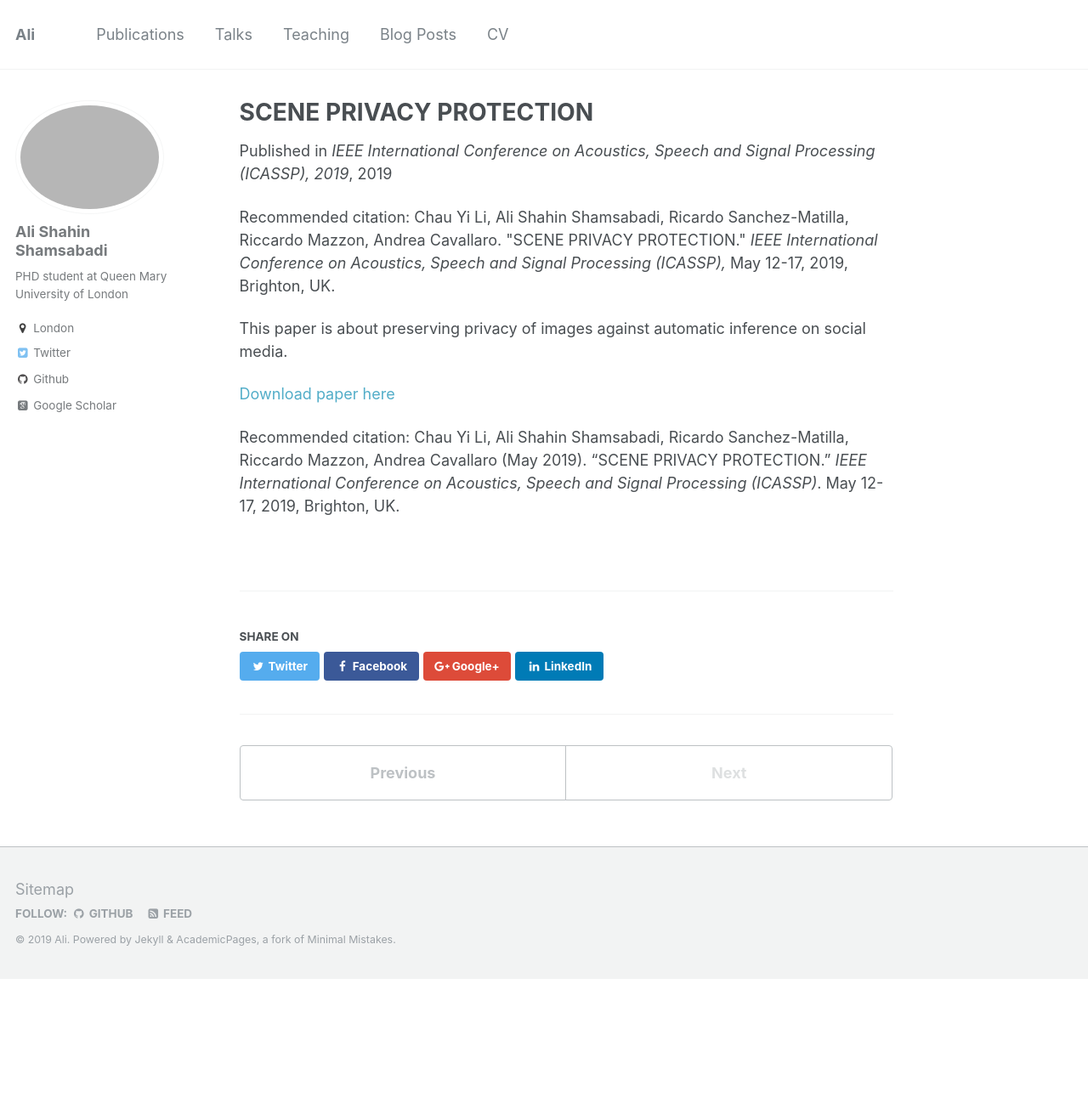
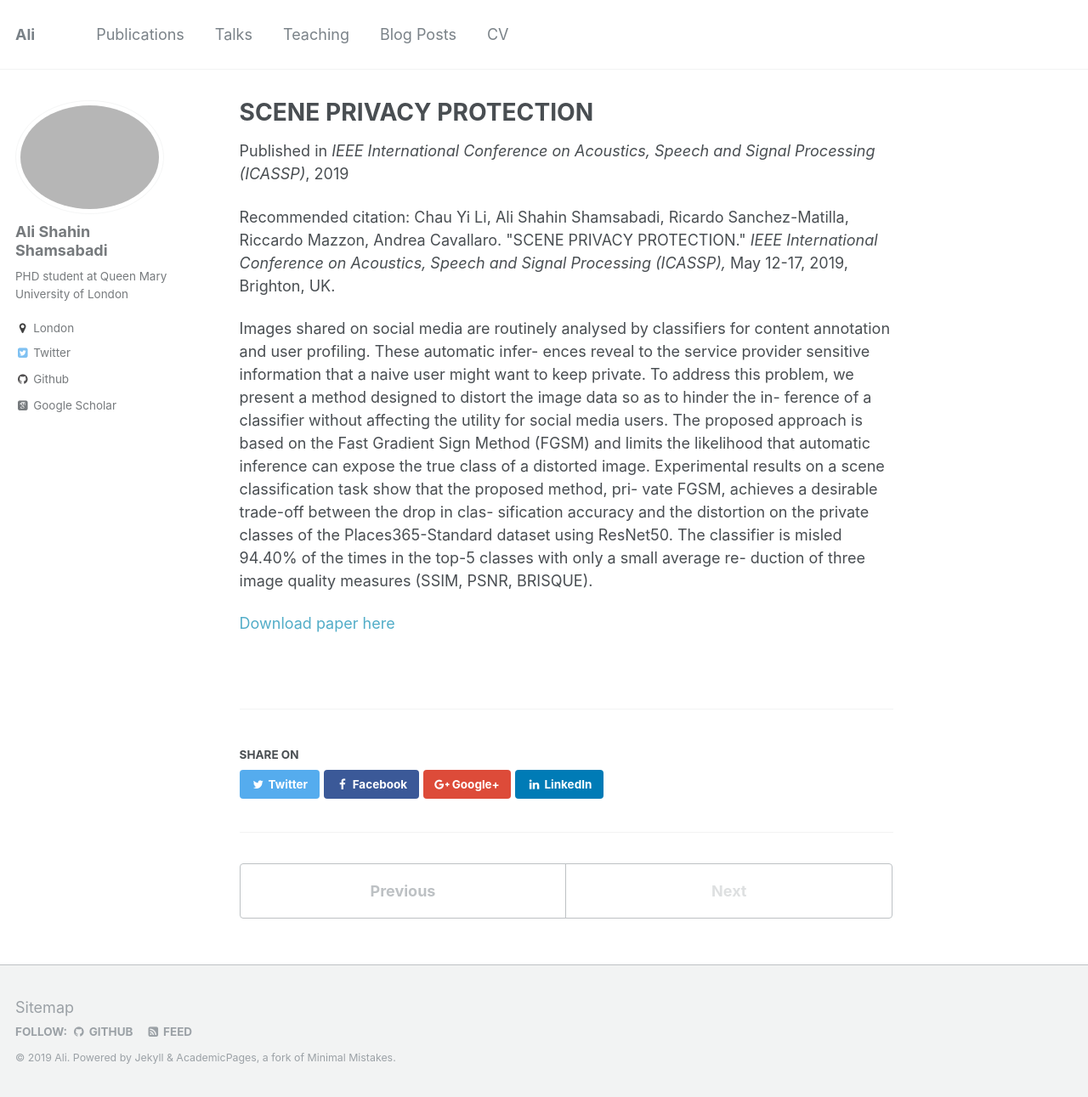
Before and after one commit to AliShahin/AliShahin.github.io, a Jekyll site: the page built from _publications/2019-05-01_Scene-Privay-Preserving.md, in a window 1280 px wide and 1291 px high. Shown: the whole window at 85% size. Built offline with Jekyll 4.4.1, drawn with Linux system fonts in a browser that asks for light colours; some web fonts are replaced.

Commit message:
update ICASSP

```diff
--- a/_publications/2019-05-01_Scene-Privay-Preserving.md
+++ b/_publications/2019-05-01_Scene-Privay-Preserving.md
@@ -4,11 +4,9 @@ collection: publications
 permalink: /publication/2019-05-01_Scene-Privay-Preserving
 excerpt: 'Images shared on social media are routinely analysed by classifiers for content annotation and user profiling. These automatic infer- ences reveal to the service provider sensitive information that a naive user might want to keep private. To address this problem, we present a method designed to distort the image data so as to hinder the in- ference of a classifier without affecting the utility for social media users. The proposed approach is based on the Fast Gradient Sign Method (FGSM) and limits the likelihood that automatic inference can expose the true class of a distorted image. Experimental results on a scene classification task show that the proposed method, pri- vate FGSM, achieves a desirable trade-off between the drop in clas- sification accuracy and the distortion on the private classes of the Places365-Standard dataset using ResNet50. The classifier is misled 94.40% of the times in the top-5 classes with only a small average re- duction of three image quality measures (SSIM, PSNR, BRISQUE).'
 date: 2019-05-12
-venue: 'IEEE International Conference on Acoustics, Speech and Signal Processing (ICASSP), 2019'
+venue: 'IEEE International Conference on Acoustics, Speech and Signal Processing (ICASSP)'
 citation: 'Chau Yi Li, Ali Shahin Shamsabadi, Ricardo Sanchez-Matilla, Riccardo Mazzon, Andrea Cavallaro. &quot;SCENE PRIVACY PROTECTION.&quot; <i> IEEE International Conference on Acoustics, Speech and Signal Processing (ICASSP), </i> May 12-17, 2019, Brighton, UK.'
 ---
-This paper is about preserving privacy of images against automatic inference on social media.
+Images shared on social media are routinely analysed by classifiers for content annotation and user profiling. These automatic infer- ences reveal to the service provider sensitive information that a naive user might want to keep private. To address this problem, we present a method designed to distort the image data so as to hinder the in- ference of a classifier without affecting the utility for social media users. The proposed approach is based on the Fast Gradient Sign Method (FGSM) and limits the likelihood that automatic inference can expose the true class of a distorted image. Experimental results on a scene classification task show that the proposed method, pri- vate FGSM, achieves a desirable trade-off between the drop in clas- sification accuracy and the distortion on the private classes of the Places365-Standard dataset using ResNet50. The classifier is misled 94.40% of the times in the top-5 classes with only a small average re- duction of three image quality measures (SSIM, PSNR, BRISQUE).
 
 [Download paper here](https://ieeexplore.ieee.org/abstract/document/8682225)
-
-Recommended citation: Chau Yi Li, Ali Shahin Shamsabadi, Ricardo Sanchez-Matilla, Riccardo Mazzon, Andrea Cavallaro (May 2019). "SCENE PRIVACY PROTECTION." <i> IEEE International Conference on Acoustics, Speech and Signal Processing (ICASSP)</i>. May 12-17, 2019, Brighton, UK.
```
